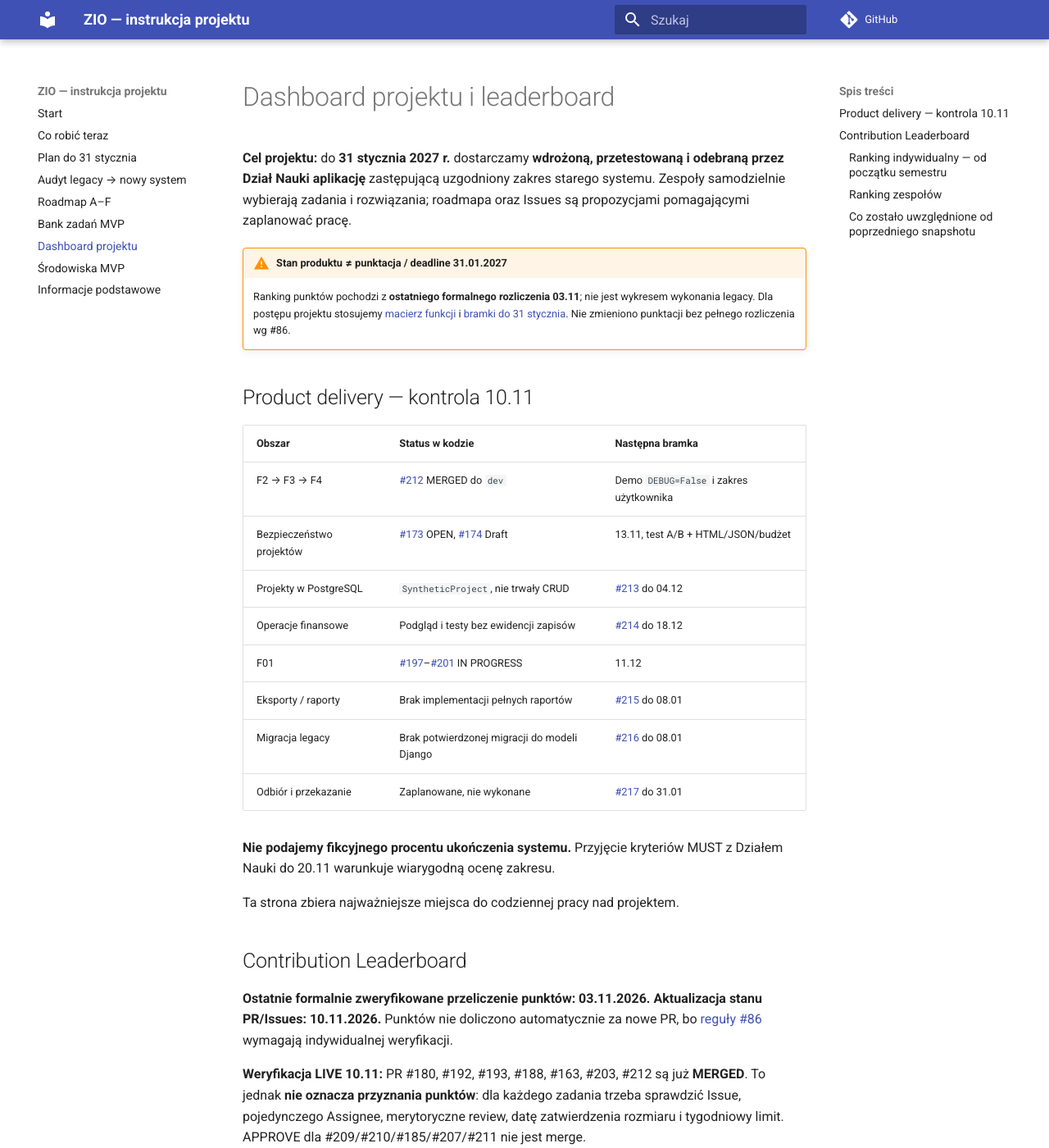
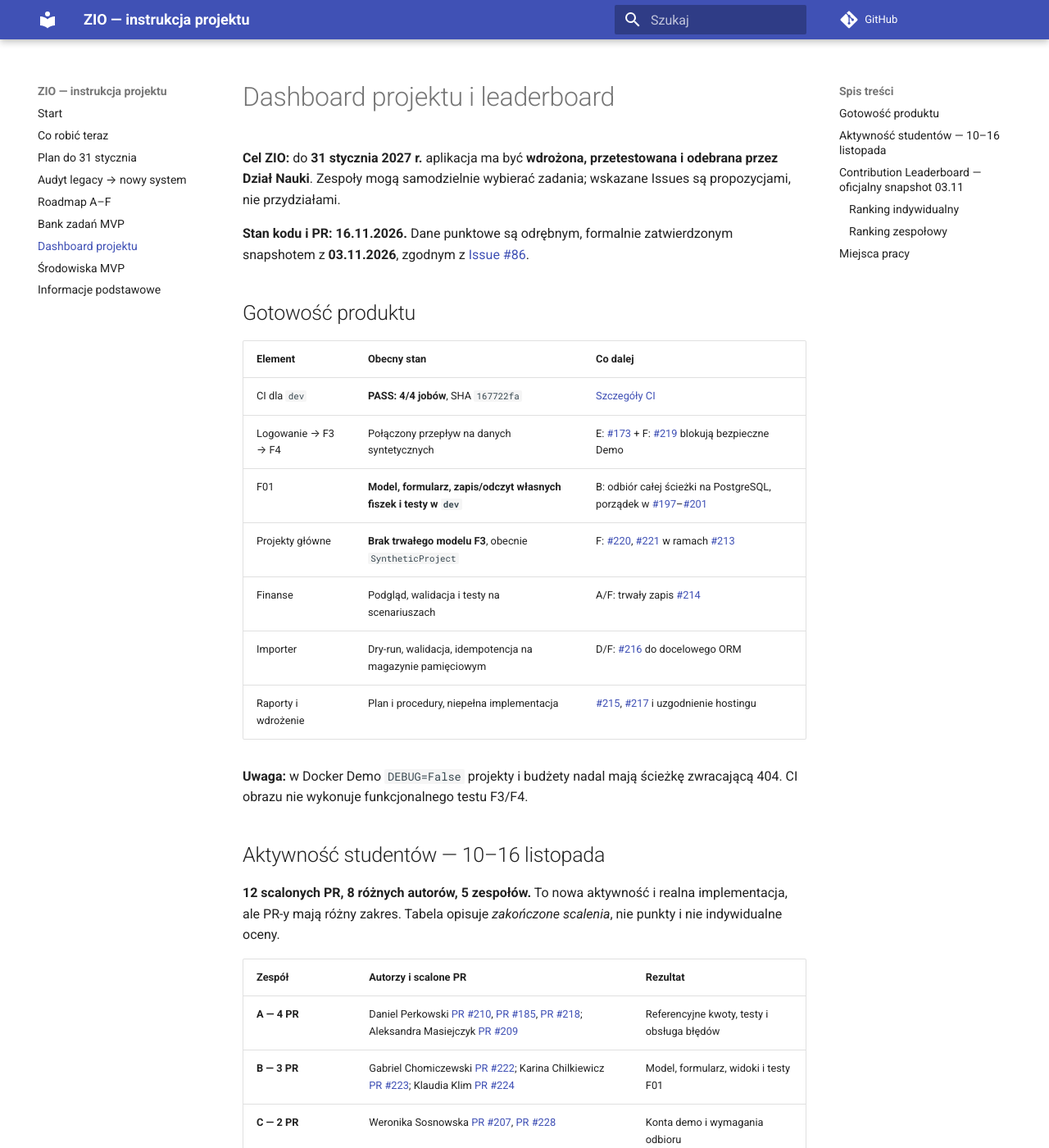
Before and after one commit to zio-wi-pb-mc/pb-science-office-manual, an MkDocs documentation site: the page built from manual/19-dashboard-projektu.md, in a window 1280 px wide and 1400 px high. Shown: the whole window at 82% size. Built offline with MkDocs 1.6.1 and Material for MkDocs 9.7.7, drawn with Linux system fonts in a browser that asks for light colours; comment, search, counter and statistics services are not loaded; some of the changed text lies outside the part shown.

Commit message:
docs: refresh live ZIO status, student guidance and January delivery

```diff
--- a/manual/19-dashboard-projektu.md
+++ b/manual/19-dashboard-projektu.md
@@ -1,39 +1,43 @@
 # Dashboard projektu i leaderboard
 
-**Cel projektu:** do **31 stycznia 2027 r.** dostarczamy **wdrożoną, przetestowaną i odebraną przez Dział Nauki aplikację** zastępującą uzgodniony zakres starego systemu. Zespoły samodzielnie wybierają zadania i rozwiązania; roadmapa oraz Issues są propozycjami pomagającymi zaplanować pracę.
+**Cel ZIO:** do **31 stycznia 2027 r.** aplikacja ma być **wdrożona, przetestowana i odebrana przez Dział Nauki**. Zespoły mogą samodzielnie wybierać zadania; wskazane Issues są propozycjami, nie przydziałami.
 
+**Stan kodu i PR: 16.11.2026.** Dane punktowe są odrębnym, formalnie zatwierdzonym snapshotem z **03.11.2026**, zgodnym z [Issue #86](https://github.com/zio-wi-pb-mc/pb-science-office/issues/86).
 
-!!! warning "Stan produktu ≠ punktacja / deadline 31.01.2027"
-    Ranking punktów pochodzi z **ostatniego formalnego rozliczenia 03.11**; nie jest wykresem wykonania legacy. Dla postępu projektu stosujemy [macierz funkcji](22-audyt-legacy-parity.md) i [bramki do 31 stycznia](23-plan-do-31-stycznia.md). Nie zmieniono punktacji bez pełnego rozliczenia wg #86.
+## Gotowość produktu
 
-## Product delivery — kontrola 10.11
+| Element | Obecny stan | Co dalej |
+|---|---|---|
+| CI dla `dev` | **PASS: 4/4 jobów**, SHA `167722fa` | <a href="https://github.com/zio-wi-pb-mc/pb-science-office/actions/runs/43774911214">Szczegóły CI</a> |
+| Logowanie → F3 → F4 | Połączony przepływ na danych syntetycznych | E: [#173](https://github.com/zio-wi-pb-mc/pb-science-office/issues/173) + F: [#219](https://github.com/zio-wi-pb-mc/pb-science-office/issues/219) blokują bezpieczne Demo |
+| F01 | **Model, formularz, zapis/odczyt własnych fiszek i testy w `dev`** | B: odbiór całej ścieżki na PostgreSQL, porządek w [#197](https://github.com/zio-wi-pb-mc/pb-science-office/issues/197)–[#201](https://github.com/zio-wi-pb-mc/pb-science-office/issues/201) |
+| Projekty główne | **Brak trwałego modelu F3**, obecnie `SyntheticProject` | F: [#220](https://github.com/zio-wi-pb-mc/pb-science-office/issues/220), [#221](https://github.com/zio-wi-pb-mc/pb-science-office/issues/221) w ramach [#213](https://github.com/zio-wi-pb-mc/pb-science-office/issues/213) |
+| Finanse | Podgląd, walidacja i testy na scenariuszach | A/F: trwały zapis [#214](https://github.com/zio-wi-pb-mc/pb-science-office/issues/214) |
+| Importer | Dry-run, walidacja, idempotencja na magazynie pamięciowym | D/F: [#216](https://github.com/zio-wi-pb-mc/pb-science-office/issues/216) do docelowego ORM |
+| Raporty i wdrożenie | Plan i procedury, niepełna implementacja | [#215](https://github.com/zio-wi-pb-mc/pb-science-office/issues/215), [#217](https://github.com/zio-wi-pb-mc/pb-science-office/issues/217) i uzgodnienie hostingu |
 
-| Obszar | Status w kodzie | Następna bramka |
+**Uwaga:** w Docker Demo `DEBUG=False` projekty i budżety nadal mają ścieżkę zwracającą 404. CI obrazu nie wykonuje funkcjonalnego testu F3/F4.
+
+## Aktywność studentów — 10–16 listopada
+
+**12 scalonych PR, 8 różnych autorów, 5 zespołów.** To nowa aktywność i realna implementacja, ale PR-y mają różny zakres. Tabela opisuje *zakończone scalenia*, nie punkty i nie indywidualne oceny.
+
+| Zespół | Autorzy i scalone PR | Rezultat |
 |---|---|---|
-| F2 → F3 → F4 | [#212](https://github.com/zio-wi-pb-mc/pb-science-office/pull/212) MERGED do `dev` | Demo `DEBUG=False` i zakres użytkownika |
-| Bezpieczeństwo projektów | [#173](https://github.com/zio-wi-pb-mc/pb-science-office/issues/173) OPEN, [#174](https://github.com/zio-wi-pb-mc/pb-science-office/pull/174) Draft | 13.11, test A/B + HTML/JSON/budżet |
-| Projekty w PostgreSQL | `SyntheticProject`, nie trwały CRUD | [#213](https://github.com/zio-wi-pb-mc/pb-science-office/issues/213) do 04.12 |
-| Operacje finansowe | Podgląd i testy bez ewidencji zapisów | [#214](https://github.com/zio-wi-pb-mc/pb-science-office/issues/214) do 18.12 |
-| F01 | [#197](https://github.com/zio-wi-pb-mc/pb-science-office/issues/197)–[#201](https://github.com/zio-wi-pb-mc/pb-science-office/issues/201) IN PROGRESS | 11.12 |
-| Eksporty / raporty | Brak implementacji pełnych raportów | [#215](https://github.com/zio-wi-pb-mc/pb-science-office/issues/215) do 08.01 |
-| Migracja legacy | Brak potwierdzonej migracji do modeli Django | [#216](https://github.com/zio-wi-pb-mc/pb-science-office/issues/216) do 08.01 |
-| Odbiór i przekazanie | Zaplanowane, nie wykonane | [#217](https://github.com/zio-wi-pb-mc/pb-science-office/issues/217) do 31.01 |
+| **A — 4 PR** | Daniel Perkowski [PR #210](https://github.com/zio-wi-pb-mc/pb-science-office/pull/210), [PR #185](https://github.com/zio-wi-pb-mc/pb-science-office/pull/185), [PR #218](https://github.com/zio-wi-pb-mc/pb-science-office/pull/218); Aleksandra Masiejczyk [PR #209](https://github.com/zio-wi-pb-mc/pb-science-office/pull/209) | Referencyjne kwoty, testy i obsługa błędów |
+| **B — 3 PR** | Gabriel Chomiczewski [PR #222](https://github.com/zio-wi-pb-mc/pb-science-office/pull/222); Karina Chilkiewicz [PR #223](https://github.com/zio-wi-pb-mc/pb-science-office/pull/223); Klaudia Klim [PR #224](https://github.com/zio-wi-pb-mc/pb-science-office/pull/224) | Model, formularz, widoki i testy F01 |
+| **C — 2 PR** | Weronika Sosnowska [PR #207](https://github.com/zio-wi-pb-mc/pb-science-office/pull/207), [PR #228](https://github.com/zio-wi-pb-mc/pb-science-office/pull/228) | Konta demo i wymagania odbioru |
+| **D — 2 PR** | Tomasz Sidoruk [PR #225](https://github.com/zio-wi-pb-mc/pb-science-office/pull/225), [PR #226](https://github.com/zio-wi-pb-mc/pb-science-office/pull/226) | Plan zgodności i pierwszy importer |
+| **F — 1 PR** | Paweł Kozikowski [PR #211](https://github.com/zio-wi-pb-mc/pb-science-office/pull/211) | Mobilny widok F3 |
+| **E — bez nowego merge** | [PR #174](https://github.com/zio-wi-pb-mc/pb-science-office/pull/174) pozostaje Draft | Otwarta krytyczna praca nad uprawnieniami |
 
-**Nie podajemy fikcyjnego procentu ukończenia systemu.** Przyjęcie kryteriów MUST z Działem Nauki do 20.11 warunkuje wiarygodną ocenę zakresu.
+**Jak to czytać:** największe wdrożeniowe przyspieszenie nastąpiło w B i D. Zespół E ma ważne zadanie w toku, ale brak scalenia nie dowodzi braku pracy. Liczba PR nie zastępuje oceny działania produktu.
 
+## Contribution Leaderboard — oficjalny snapshot 03.11
 
-Ta strona zbiera najważniejsze miejsca do codziennej pracy nad projektem.
+Poniższa punktacja pozostaje bez zmian do przeliczenia według [zasad #86](https://github.com/zio-wi-pb-mc/pb-science-office/issues/86): zamknięte Issue, właściwy pojedynczy assignee, merge, merytoryczny studencki review, zatwierdzony przed merge rozmiar M/L i limity tygodniowe. **Najnowsze prace z tabeli powyżej nie są jeszcze rozliczone punktowo.**
 
-## Contribution Leaderboard
-
-**Ostatnie formalnie zweryfikowane przeliczenie punktów: 03.11.2026. Aktualizacja stanu PR/Issues: 10.11.2026.** Punktów nie doliczono automatycznie za nowe PR, bo [reguły #86](https://github.com/zio-wi-pb-mc/pb-science-office/issues/86) wymagają indywidualnej weryfikacji.
-
-**Weryfikacja LIVE 10.11:** PR #180, #192, #193, #188, #163, #203, #212 są już **MERGED**. To jednak **nie oznacza przyznania punktów**: dla każdego zadania trzeba sprawdzić Issue, pojedynczego Assignee, merytoryczne review, datę zatwierdzenia rozmiaru i tygodniowy limit. APPROVE dla #209/#210/#185/#207/#211 nie jest merge.
-
-!!! important "Punkty ≠ automatyczna ocena"
-    Ranking jest narzędziem motywacyjnym. Pokazuje punkty formalnie rozliczone według zasad z #86.
-
-### Ranking indywidualny — od początku semestru
+### Ranking indywidualny
 
 | # | Student | GitHub | Zespół | Punkty | Rozliczone taski | Punktowane review |
 |---:|---|---|:---:|---:|---:|---:|
@@ -60,9 +64,7 @@ Ta strona zbiera najważniejsze miejsca do codziennej pracy nad projektem.
 | 18 | Michał Borawski | @michalborawski | E | **0** | 0 | 0 |
 | 18 | Patryk Bura | @Patryk-Bura | F | **0** | 0 | 0 |
 
-### Ranking zespołów
-
-Ranking zespołowy = suma punktów aktywnych członków / liczba aktywnych członków.
+### Ranking zespołowy
 
 | # | Zespół | Suma punktów | Aktywni | Punkty / osobę |
 |---:|:---:|---:|---:|---:|
@@ -73,97 +75,12 @@ Ranking zespołowy = suma punktów aktywnych członków / liczba aktywnych czło
 | 4 | F | **6** | 4 | **1.50** |
 | 6 | E | **0** | 3 | **0.00** |
 
-### Co zostało uwzględnione od poprzedniego snapshotu
+**Ważne:** zero punktów z 03.11 nie jest informacją o braku aktywności po tej dacie. Przed nowym rankingiem wymagany jest audyt PR/Issues i peer review — nie dopisujemy punktów automatycznie.
 
-W bieżącym przeliczeniu uwzględniono także prace rozliczone po 28.10, m.in.:
+## Miejsca pracy
 
-- #157 / #156 — stabilizacja i weryfikacja skeletonu,
-- #161 / #160 — testy niezmienności agregacji F4,
-- #182 / #166 — testy zgodności HTML/JSON F4,
-- #184 / #183 — endpoint wersji aplikacji,
-- oraz review tych prac, o ile spełniały zasady #86.
-
-### Nowe prace wymagające rozliczenia według #86
-
-To **kolejka do weryfikacji**, nie automatycznie przyznane punkty. Zmiana statusu PR/Issue nie przesądza o wyniku.
-
-| PR / Issue | Autor / zespół | Stan na 10.11 | Co zweryfikować |
-|---|---|---|---|
-| [#212](https://github.com/zio-wi-pb-mc/pb-science-office/pull/212) / [#194](https://github.com/zio-wi-pb-mc/pb-science-office/issues/194) | Patryk Bura / F | MERGED, Issue zamknięte | Student peer review, zgodność autora/assignee, rozmiar |
-| [#203](https://github.com/zio-wi-pb-mc/pb-science-office/pull/203) / [#202](https://github.com/zio-wi-pb-mc/pb-science-office/issues/202) | Jakub Mirończuk / A | MERGED, Issue zamknięte | Review i rozmiar zadania |
-| [#192](https://github.com/zio-wi-pb-mc/pb-science-office/pull/192) / [#191](https://github.com/zio-wi-pb-mc/pb-science-office/issues/191) | Aleksandra Masiejczyk / A | MERGED, Issue zamknięte | Review i reguły rozliczenia |
-| [#163](https://github.com/zio-wi-pb-mc/pb-science-office/pull/163) / [#162](https://github.com/zio-wi-pb-mc/pb-science-office/issues/162) | Aleksandra Masiejczyk / A | MERGED, Issue zamknięte | Review i reguły rozliczenia |
-| [#188](https://github.com/zio-wi-pb-mc/pb-science-office/pull/188) / [#187](https://github.com/zio-wi-pb-mc/pb-science-office/issues/187) | Mykola Nishchymnyi / C | MERGED, Issue zamknięte | Merytoryczne review i reguły |
-| [#193](https://github.com/zio-wi-pb-mc/pb-science-office/pull/193) / [#190](https://github.com/zio-wi-pb-mc/pb-science-office/issues/190) | Maciej Sawicki / C | MERGED, Issue zamknięte | Merytoryczne review i reguły |
-| [#180](https://github.com/zio-wi-pb-mc/pb-science-office/pull/180) / [#113](https://github.com/zio-wi-pb-mc/pb-science-office/issues/113) | Patryk Bura / F | MERGED, Issue zamknięte | Merytoryczne review i reguły |
-| [#136](https://github.com/zio-wi-pb-mc/pb-science-office/pull/136) / [#134](https://github.com/zio-wi-pb-mc/pb-science-office/issues/134) | Aleksandra Masiejczyk / A | MERGED, Issue **nadal otwarte** | Domknięcie kryteriów; bez punktów za task |
-| [#209](https://github.com/zio-wi-pb-mc/pb-science-office/pull/209) / [#208](https://github.com/zio-wi-pb-mc/pb-science-office/issues/208) | Aleksandra Masiejczyk / A | APPROVE, ale PR **OPEN** | Bez punktów tasku przed merge i zamknięciem Issue |
-| [#207](https://github.com/zio-wi-pb-mc/pb-science-office/pull/207) / [#205](https://github.com/zio-wi-pb-mc/pb-science-office/issues/205) | Weronika Sosnowska / C | APPROVE, ale PR **OPEN** | Bez punktów tasku przed usunięciem ryzyka hasła, merge i zamknięciem Issue |
-
-**Starsze nierozliczone przypadki z poprzedniego snapshotu (#164/#125, #117/#116, #123/#120, #105/#79, #88/#87, #63/#30, #29/#20, #27/#26) wymagają oddzielnej weryfikacji i nie zostały przeliczone.** Uwaga: #81 jest już zamknięte, więc wcześniejszy powód odmowy punktów dla #99/#81 nie jest aktualny; inne warunki nadal należy sprawdzić.
-
-### Bieżąca praca niepunktowana jako ukończona (10.11)
-
-**7 otwartych PR:** [#209](https://github.com/zio-wi-pb-mc/pb-science-office/pull/209), [#210](https://github.com/zio-wi-pb-mc/pb-science-office/pull/210), [#185](https://github.com/zio-wi-pb-mc/pb-science-office/pull/185), [#207](https://github.com/zio-wi-pb-mc/pb-science-office/pull/207), [#211](https://github.com/zio-wi-pb-mc/pb-science-office/pull/211), [#174](https://github.com/zio-wi-pb-mc/pb-science-office/pull/174), [#132](https://github.com/zio-wi-pb-mc/pb-science-office/pull/132). Spośród nich pięć ma APPROVE, a #174 i #132 wymagają przebudowy/zmiany bazy. To nie są ukończone zadania.
-
-[**Pełne zasady i historia naliczeń — Issue #86**](https://github.com/zio-wi-pb-mc/pb-science-office/issues/86)
-
-### Zasady punktacji w skrócie
-
-| Wkład | Punkty |
-|---|---:|
-| Zadanie S — rozmiar domyślny | 2 |
-| Zadanie M — zatwierdzone przed merge | 5 |
-| Zadanie L — zatwierdzone przez prowadzącego przed merge | 8 |
-| Merytoryczne peer review | +1 |
-
-Najważniejsze:
-- zadanie musi mieć zamknięte Issue, jednego właściwego Assignee, merge i merytoryczne peer review,
-- M/L musi zostać zatwierdzone **przed mergem**,
-- zatwierdzenie rozmiaru po merge nie działa wstecz,
-- review: maksymalnie 3 pkt na tydzień,
-- samo kliknięcie Approve bez merytorycznej treści nie gwarantuje punktu.
-
----
-
-## Jak aktualizować ranking bez zawyżania
-
-1. Odczytać każde MERGED PR i jego Issue, autora oraz jednego właściwego assignee.
-2. Sprawdzić merytoryczne studenckie review (samo Approve prowadzącego nie wystarczy), zatwierdzenie M/L **przed** merge i maksymalnie 3 punkty za review w tygodniu.
-3. Dodać punkty dopiero po spełnieniu **wszystkich** reguł z #86; opublikować nowy snapshot jednocześnie tutaj i w Issue #86.
-4. Do tego czasu powyższe liczby 03.11 są **historycznym snapshotem**, a nie oceną obecnego wkładu. W szczególności 0 punktów obok studenta nie oznacza braku pracy.
-
-## Jak rozliczać wkład do stycznia
-
-- Punkty z 03.11 nie zostały automatycznie przeliczone; dodatkowe Issues #213–#217 są strumieniami dostawy, **nie premią punktową**.
-- Przed aktualizacją wyniku sprawdź autora/assignee, merged PR, zamknięte Issue, merytoryczne peer review, zatwierdzony przed merge rozmiar oraz limit 3 pkt review tygodniowo.
-- Oddziel przyznanie punktów od odebrania funkcji: dopiero działający rezultat w jednym systemie realizuje bramkę.
-- Ocena pracy nie wynika z pozycji w rankingu: studenci muszą mieć szansę pokazać realny wkład.
-
-## GitHub Project — główna tablica pracy
-
-[**Otwórz GitHub Project — ZIO 2026 / PB Science Office**](https://github.com/orgs/zio-wi-pb-mc/projects/1/views/1)
-
-GitHub Project jest podstawowym widokiem bieżącej pracy:
-
-- `BACKLOG`,
-- `READY`,
-- `IN PROGRESS`,
-- `REVIEW`,
-- `TEST`,
-- `BLOCKED`,
-- `DONE`.
-
-Przed rozpoczęciem nowego zadania sprawdź tablicę, Issues i otwarte Pull Requesty.
-
-## Najważniejsze skróty
-
-- [GitHub Project](https://github.com/orgs/zio-wi-pb-mc/projects/1/views/1)
-- [Issues](https://github.com/zio-wi-pb-mc/pb-science-office/issues)
-- [Pull Requests](https://github.com/zio-wi-pb-mc/pb-science-office/pulls)
-- [Contribution Leaderboard #86](https://github.com/zio-wi-pb-mc/pb-science-office/issues/86)
-- [Stan projektu i priorytety](16-propozycje-zadan-po-audycie.md)
-- [Bank możliwych zadań MVP](17-bank-zadan-mvp.md)
-
-!!! important "Źródło prawdy"
-    Dla statusu pracy źródłem prawdy są GitHub Project, Issues i Pull Requests. GitHub Pages pokazuje bieżący snapshot punktów i zasady organizacyjne.
+- [GitHub Project](https://github.com/orgs/zio-wi-pb-mc/projects/1/views/1) — aktualne przydziały i statusy.
+- [Otwarte PR](https://github.com/zio-wi-pb-mc/pb-science-office/pulls) — aktualnie tylko #174.
+- [Issues](https://github.com/zio-wi-pb-mc/pb-science-office/issues) — zadania i kryteria odbioru.
+- [Bank propozycji](17-bank-zadan-mvp.md) — pomysły dla osób bez własnego zadania.
+- [Roadmapa](21-roadmap-3-tygodnie.md) — cele na najbliższe tygodnie.
```
